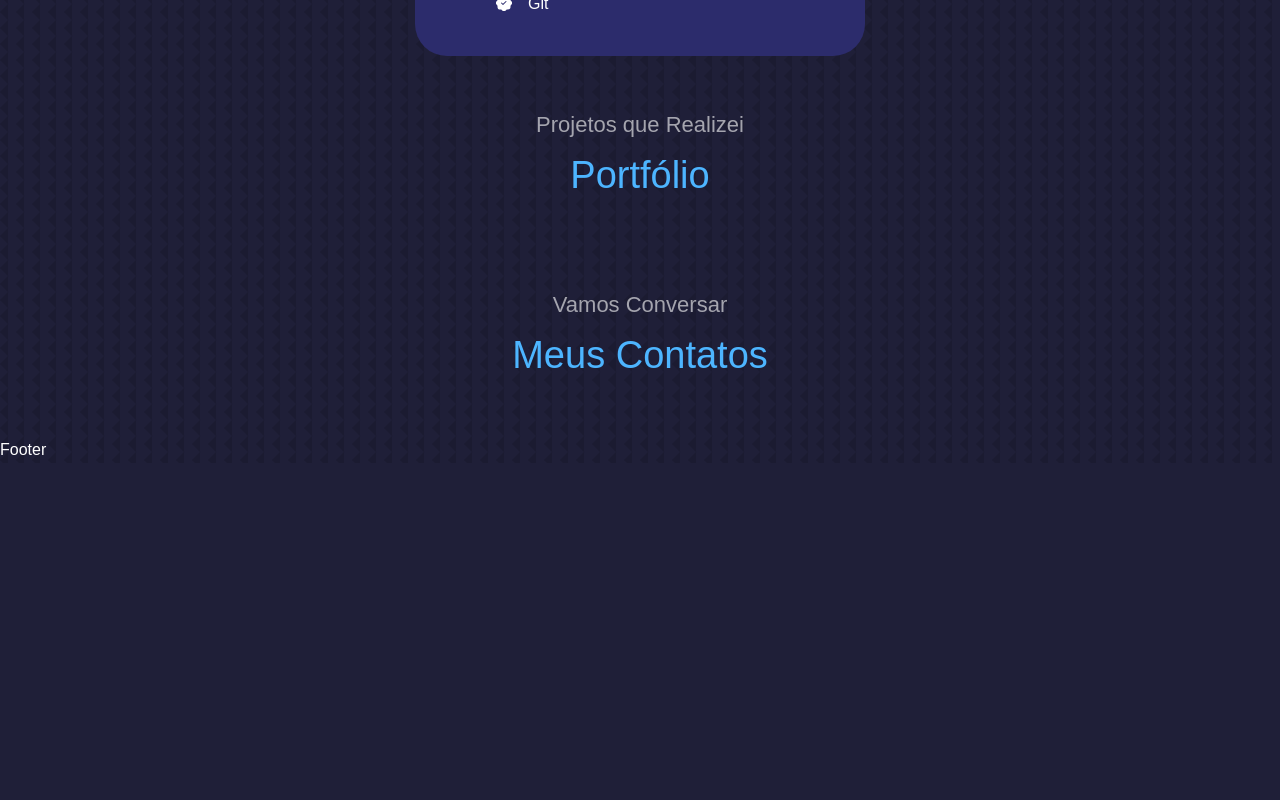
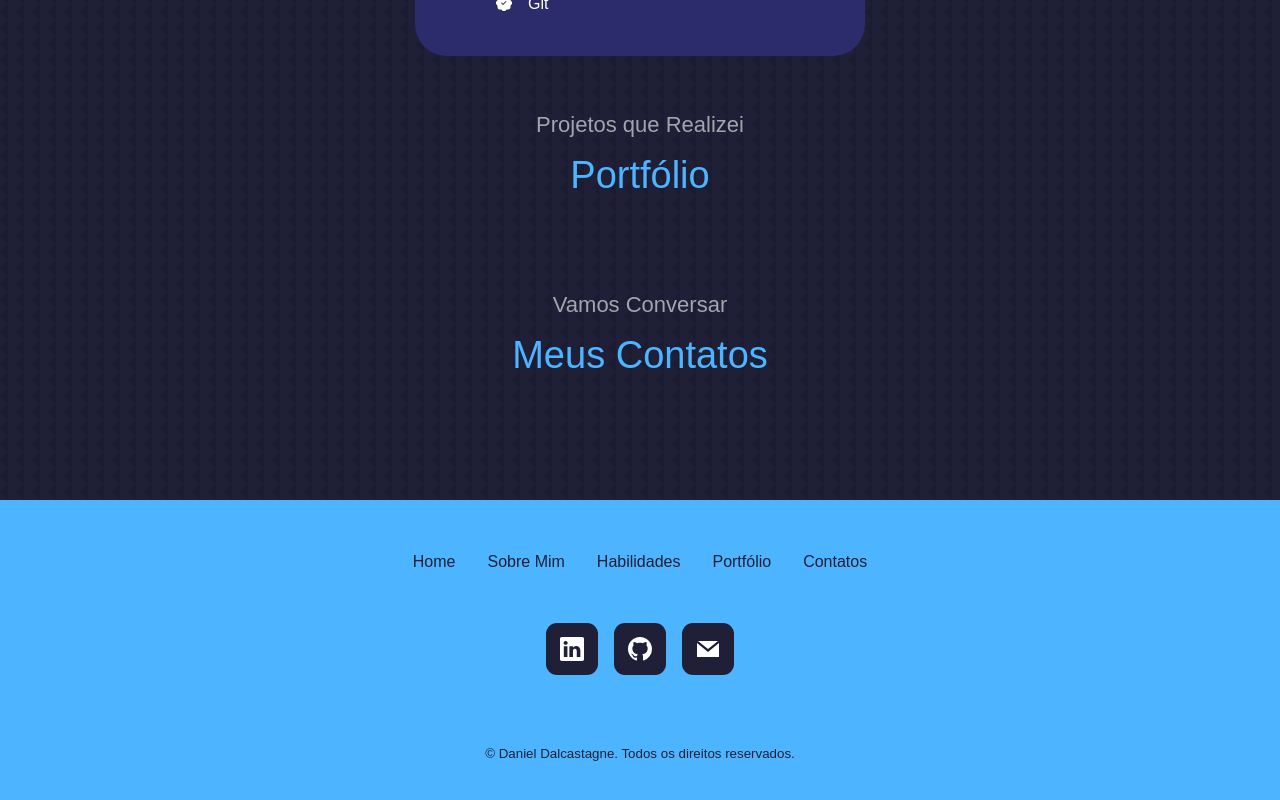
Before and after one commit to dalcastagned/portfolio, a React (Create React App) app: page / in a window 1280 px wide. Shown: the part 2412-3212 px from the top of the page. Before the commit the page ends 2875 px from the top, so only its background shows below. Built offline with nearby package versions, Linux system fonts and the light colour scheme.

Commit message:
feat: add footer section

```diff
--- a/src/components/Footer/index.jsx
+++ b/src/components/Footer/index.jsx
@@ -1,5 +1,50 @@
+import { BsLinkedin, BsGithub } from 'react-icons/bs';
+import { GrMail } from 'react-icons/gr';
+
+import * as S from './styles';
+
 function Footer() {
-  return <footer>Footer</footer>;
+  return (
+    <S.Footer>
+      <ul>
+        <li>
+          <a href="/#">Home</a>
+        </li>
+        <li>
+          <a href="#about">Sobre Mim</a>
+        </li>
+        <li>
+          <a href="#skills">Habilidades</a>
+        </li>
+        <li>
+          <a href="#portfolio">Portfólio</a>
+        </li>
+        <li>
+          <a href="#contact">Contatos</a>
+        </li>
+      </ul>
+
+      <S.Social>
+        <a
+          href="https://www.linkedin.com/in/daniel-dalcastagne-4baa00179/"
+          target="_blank"
+          rel="noreferrer"
+        >
+          <BsLinkedin />
+        </a>
+        <a href="https://github.com/dalcastagned" target="_blank" rel="noreferrer">
+          <BsGithub />
+        </a>
+        <a href="mailto:contato@danieldalcastagne.com" target="_blank" rel="noreferrer">
+          <GrMail />
+        </a>
+      </S.Social>
+
+      <S.Copyright>
+        <small>&copy; Daniel Dalcastagne. Todos os direitos reservados.</small>
+      </S.Copyright>
+    </S.Footer>
+  );
 }
 
 export default Footer;
--- a/src/components/Footer/styles.js
+++ b/src/components/Footer/styles.js
@@ -0,0 +1,60 @@
+import styled, { css } from 'styled-components';
+
+export const Footer = styled.footer`
+  ${({ theme }) => css`
+    background: ${theme.colorPrimary};
+    padding: 4.8rem 1rem;
+    text-align: center;
+    font-size: 1.6rem;
+    margin-top: 11.2rem;
+
+    a {
+      color: ${theme.colorBackground};
+
+        &:hover {
+            color: ${theme.colorWhite};
+        }
+    }
+
+    ul {
+        display: flex;
+        flex-wrap: wrap;
+        justify-content: center;
+        gap: 3.2rem;
+        margin 0 auto 4.8rem;
+    }
+  `}
+`;
+
+export const Social = styled.div`
+  ${({ theme }) => css`
+    display: flex;
+    justify-content: center;
+    gap: 1.6rem;
+    margin-bottom: 6.4rem;
+    font-size: 2.4rem;
+
+    a {
+      background: ${theme.colorBackground};
+      color: ${theme.colorWhite};
+      padding: 1.3rem;
+      border-radius: 1.1rem;
+      display: flex;
+      border: 0.1rem solid transparent;
+
+      &:hover {
+        background: transparent;
+        color: ${theme.colorBackground};
+        border-color: ${theme.colorBackground};
+      }
+    }
+  `}
+`;
+
+export const Copyright = styled.div`
+  ${({ theme }) => css`
+    color: ${theme.colorBackground};
+    margin-bottom: 6.4rem;
+    padding: 0 1rem;
+  `}
+`;
--- a/src/styles/globalStyles.js
+++ b/src/styles/globalStyles.js
@@ -40,10 +40,6 @@ const GlobalStyle = createGlobalStyle`
 
         section {
             margin-top: 2rem;
-
-            @media screen and (max-width: 1024px) {
-                margin-top: 9.6rem;
-            }
         }
 
         section > h2,
```
